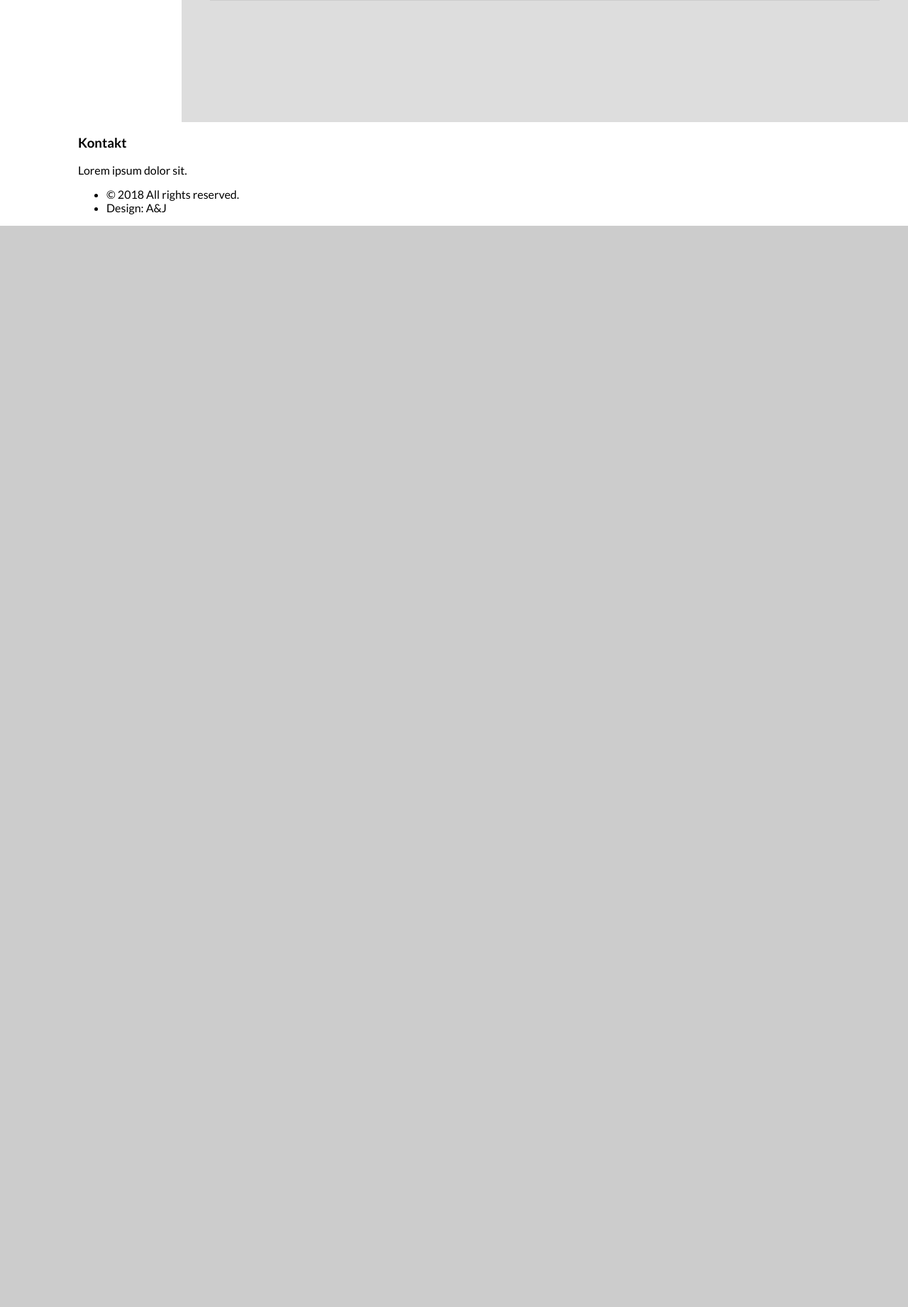
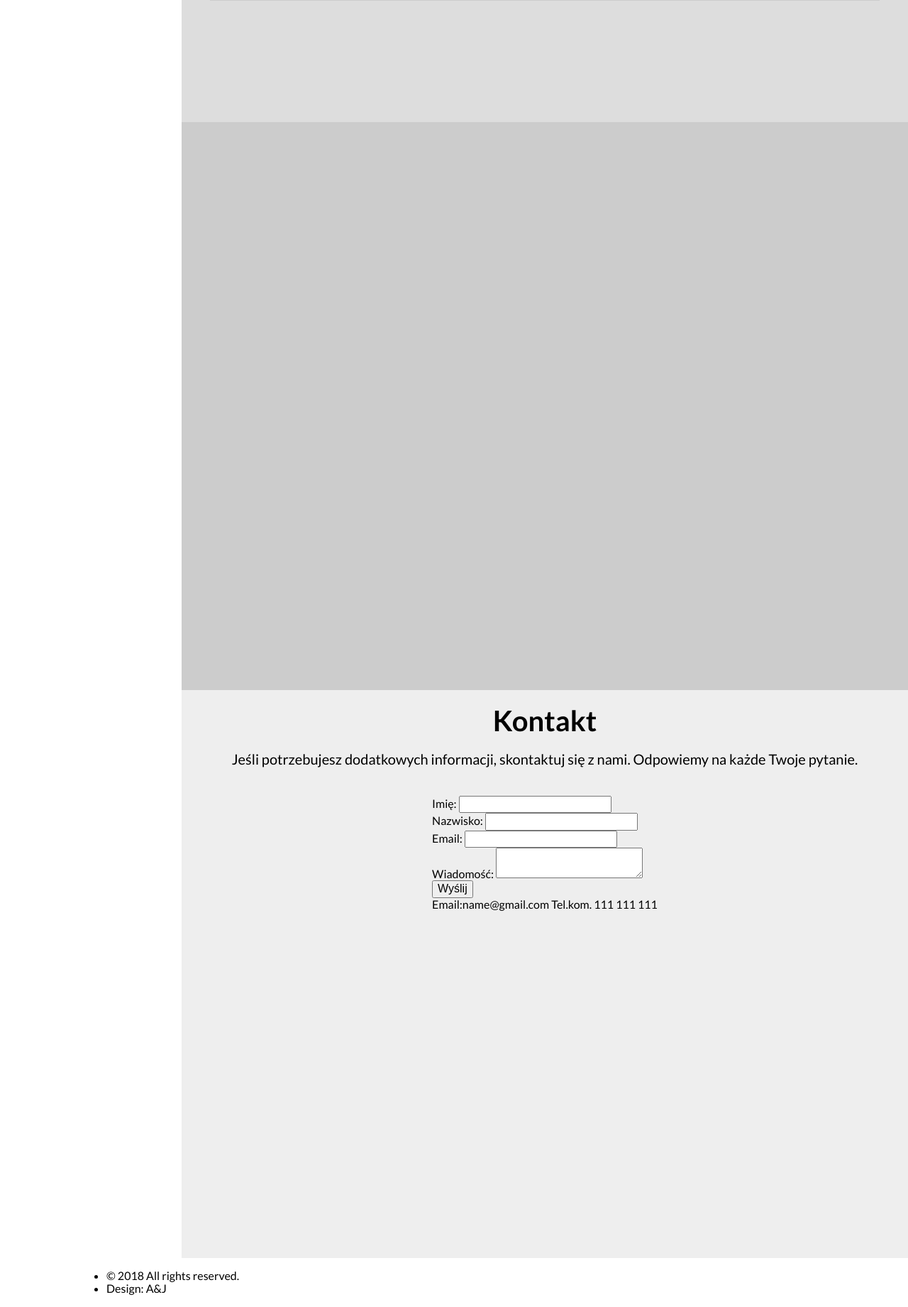
Before and after one commit to AnetaRolnik/AI_3D, a Django app: template app/ai3d/templates/ai3d/index.html in a window 1280 px wide. Shown: the part 1428-3269 px from the top of the page at 71% size. Before the commit the page ends 1746 px from the top, so only its background shows below. Run offline with Django 3.2, Linux system fonts and the light colour scheme; the template is opened without the code that fills it, so the values that code supplies are empty.

Commit message:
Add contact form and contact details to the section

```diff
--- a/app/ai3d/static/src/scss/components/_contact.scss
+++ b/app/ai3d/static/src/scss/components/_contact.scss
@@ -0,0 +1,22 @@
+.contact{
+  height: 100vh;
+  background: #eee;
+  margin-left: 20%;
+}
+
+.contact .container {
+  height: 100%;
+  display: flex;
+  flex-direction: column;
+  align-items: center;
+}
+
+.contact-title {
+  font-size: 40px;
+  margin: 20px 0 0;
+}
+
+.contact-text {
+  font-size: 20px;
+  margin-bottom: 40px;
+}
--- a/app/ai3d/static/src/scss/components/_offer.scss
+++ b/app/ai3d/static/src/scss/components/_offer.scss
@@ -0,0 +1,17 @@
+.offer {
+  height: 100vh;
+  background: #ccc;
+  margin-left: 20%;
+}
+
+.offer .container {
+
+}
+
+.offer-firstTraining {
+
+}
+
+.offer-secondTraining{
+
+}
--- a/app/ai3d/templates/ai3d/index.html
+++ b/app/ai3d/templates/ai3d/index.html
@@ -1,7 +1,7 @@
 <!doctype html>
 <html lang="en">
 <head>
-    {% load static %}
+    <!--{% load static %}-->
     <meta charset="UTF-8">
     <meta name="viewport"
           content="width=device-width, user-scalable=no, initial-scale=1.0, maximum-scale=1.0, minimum-scale=1.0">
@@ -14,6 +14,7 @@
 </head>
 
 <body>
+
     <nav class="main-nav">
         <ul class="main-nav-list">
             <li class="main-nav-list-elem">
@@ -44,6 +45,7 @@
         </ul>
     </nav>
 
+
     <header class="main-header" id="mainHeader">
         <!-- animation or sliding pictures here-->
         <div class="container">
@@ -59,14 +61,17 @@
         </div>
     </header>
 
+
     <section class="aboutUs" id="aboutUs">
         <div class="container">
+
             <h2 class="aboutUs-title">
                 O nas
             </h2>
             <p class="aboutUs-text">
                 Lorem ipsum dolor sit. Lorem ipsum dolor sit.
             </p>
+
             <div class="aboutUs-features">
                 <!-- the purpose of training, something about team, company-->
                 <section class="aboutUs-feature" id="firstFeature">
@@ -102,8 +107,10 @@
                     </p>
                 </section>
             </div>
+
         </div>
     </section>
+
 
     <section class="offer" id="offer">
         <div class="container">
@@ -116,25 +123,64 @@
         </div>
     </section>
 
+
     <section class="contact" id="contact">
         <div class="container">
-            <h3 class="contact-title">Kontakt</h3>
-            <p class="contact-text">Lorem ipsum dolor sit.</p>
-            <form class="contact-form">
-                <!-- contact form here-->
-            </form>
+
+            <h3 class="contact-title">
+                Kontakt
+            </h3>
+            <p class="contact-text">
+                Jeśli potrzebujesz dodatkowych informacji, skontaktuj się z nami. Odpowiemy na każde Twoje pytanie.
+            </p>
+
+            <div>
+                <form class="contact-form" action="#" method="POST">
+                    <div class="contact-form-row">
+                        <div>
+                            <label class="contact-form-label" for="formName">Imię:</label>
+                            <input class="contact-form-input" type="text" name="name" id="formName">
+                        </div>
+                        <div>
+                            <label class="contact-form-label" for="formSurname">Nazwisko:</label>
+                            <input class="contact-form-input" type="text" name="surname" id="formSurname">
+                        </div>
+                    </div>
+                    <div class="contact-form-row">
+                        <label class="contact-form-label" for="formEmail">Email:</label>
+                        <input class="contact-form-input" type="email" name="email" id="formEmail">
+                    </div>
+                    <div class="contact-form-row">
+                        <label class="contact-form-label" for="formMessage">Wiadomość:</label>
+                        <textarea class="contact-form-textarea" name="message" id="formMessage"></textarea>
+                    </div>
+                    <button type="submit" class="contact-form-btn"> Wyślij</button>
+                </form>
+
+                <div class="contact-details">
+                    <span>Email:name@gmail.com</span>
+                    <span>Tel.kom. 111 111 111</span>
+                </div>
+            </div>
+
         </div>
     </section>
+
 
     <section class="map" id="map">
         <!--location with mapbox-->
     </section>
 
+
     <footer class="main-footer">
         <div class="container">
             <ul class="main-footer-list">
-                <li class="main-footer-list-elem copyright">&copy; 2018 All rights reserved.</li>
-                <li class="main-footer-list-elem authors">Design: A&J</li>
+                <li class="main-footer-list-elem copyright">
+                    &copy; 2018 All rights reserved.
+                </li>
+                <li class="main-footer-list-elem authors">
+                    Design: A&J
+                </li>
             </ul>
         </div>
     </footer>
```
Also changed, not shown: app/ai3d/static/ai3d/css/style.min.css.
